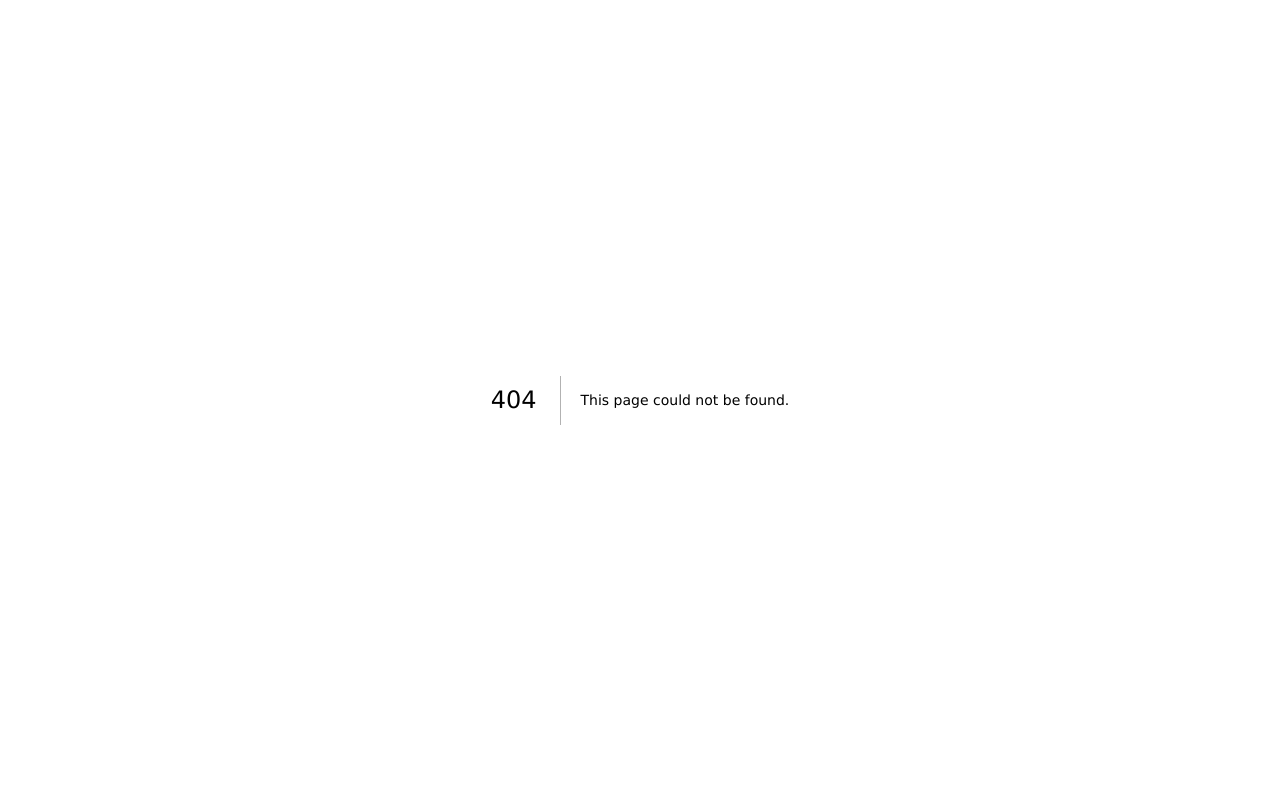
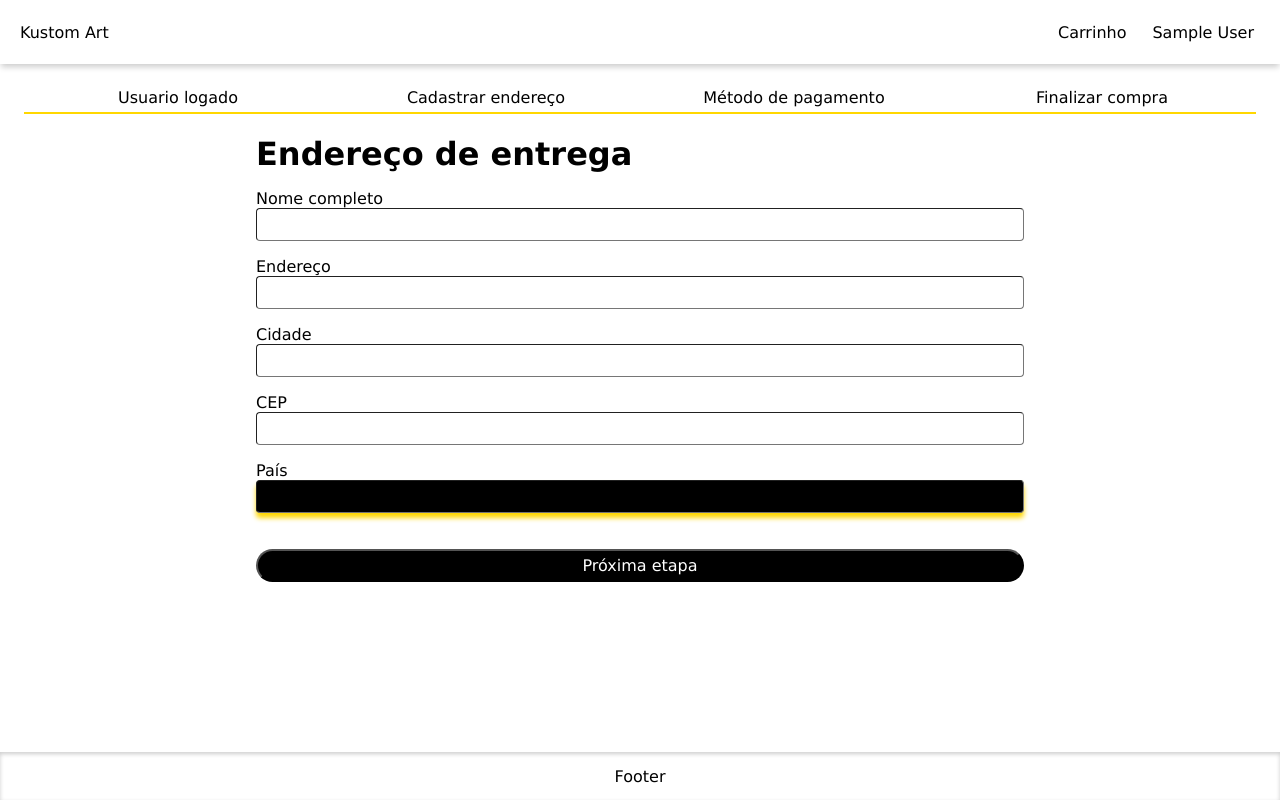
Before and after one commit to Dizerbini/kustom-art-store, a Next.js app: page /shipping in a window 1280 px wide. Before the commit this address had no page. Built offline with nearby package versions, Linux system fonts and the light colour scheme; no server answers; sample sign-in values are in the browser's storage.

Commit message:
Create a payment screen

```diff
--- /dev/null
+++ b/components/CheckoutWizard.js
@@ -0,0 +1,19 @@
+import React from 'react';
+import styles from '../styles/CheckoutWizard.module.css';
+
+export default function CheckoutWizard() {
+  return (
+    <div className={styles.checkoutcontainer}>
+      {[
+        'Usuario logado',
+        'Cadastrar endereço',
+        'Método de pagamento',
+        'Finalizar compra',
+      ].map((step) => (
+        <div key={step} className={styles.box}>
+          {step}
+        </div>
+      ))}
+    </div>
+  );
+}
--- a/pages/_app.js
+++ b/pages/_app.js
@@ -1,15 +1,35 @@
 import '../styles/globals.css';
-import { SessionProvider } from 'next-auth/react';
+import { SessionProvider, useSession } from 'next-auth/react';
 import { StoreProvider } from '../utils/Store';
+import { useRouter } from 'next/router';
 
 function MyApp({ Component, pageProps: { session, ...pageProps } }) {
   return (
     <SessionProvider session={session}>
       <StoreProvider>
-        <Component {...pageProps} />
+        {Component.auth ? (
+          <Auth>
+            <Component {...pageProps} />
+          </Auth>
+        ) : (
+          <Component {...pageProps} />
+        )}
       </StoreProvider>
     </SessionProvider>
   );
 }
 
+function Auth({ children }) {
+  const router = useRouter();
+  const { status } = useSession({
+    required: true,
+    onUnauthenticated() {
+      router.push('/unauthorized?message=login required');
+    },
+  });
+  if (status === 'loading') {
+    return <div>Loading...</div>;
+  }
+  return children;
+}
 export default MyApp;
--- /dev/null
+++ b/pages/shipping.js
@@ -0,0 +1,137 @@
+import Cookies from 'js-cookie';
+import { useRouter } from 'next/router';
+import React, { useContext, useEffect } from 'react';
+import { useForm } from 'react-hook-form';
+import CheckoutWizard from '../components/CheckoutWizard';
+import Layout from '../components/Layout';
+import styles from '../styles/Shipping.module.css';
+import { Store } from '../utils/Store';
+
+export default function ShippingScreen() {
+  const {
+    handleSubmit,
+    register,
+    formState: { errors },
+    setValue,
+  } = useForm();
+
+  const { state, dispatch } = useContext(Store);
+  const { cart } = state;
+  const { shippingAddress } = cart;
+  const router = useRouter();
+
+  useEffect(() => {
+    setValue('fullName', shippingAddress.fullName);
+    setValue('address', shippingAddress.address);
+    setValue('city', shippingAddress.city);
+    setValue('postalCode', shippingAddress.postalCode);
+    setValue('country', shippingAddress.country);
+  }, [setValue, shippingAddress]);
+
+  const submitHandler = ({ fullName, address, city, postalCode, country }) => {
+    dispatch({
+      type: 'SAVE_SHIPPING_ADDRESS',
+      payload: { fullName, address, city, postalCode, country, location },
+    });
+    Cookies.set(
+      'cart',
+      JSON.stringify({
+        ...cart,
+        shippingAddress: {
+          fullName,
+          address,
+          city,
+          postalCode,
+          country,
+          location,
+        },
+      })
+    );
+    router.push('/payment');
+  };
+
+  return (
+    <Layout title="Cadastre seu endereço">
+      <CheckoutWizard activeStep={1} />
+      <form className={styles.form} onSubmit={handleSubmit(submitHandler)}>
+        <h1 className={styles.h1}>Endereço de entrega</h1>
+        <div className={styles.formbox}>
+          <label htmlFor="fullName">Nome completo</label>
+          <input
+            className={styles.input}
+            id="fullName"
+            autoFocus
+            {...register('fullName', {
+              required: 'Digite seu nome completo',
+            })}
+          ></input>
+          {errors.fullName && (
+            <div style="color:#ff0000">{errors.fullName.message}</div>
+          )}
+        </div>
+        <div className={styles.formbox}>
+          <label htmlFor="address">Endereço</label>
+          <input
+            className={styles.input}
+            id="address"
+            autoFocus
+            {...register('address', {
+              required: 'Digite seu endereço',
+              minLength: { value: 3, message: 'Digite endereço correto' },
+            })}
+          ></input>
+          {errors.address && (
+            <div style="color:#ff0000">{errors.address.message}</div>
+          )}
+        </div>
+        <div className={styles.formbox}>
+          <label htmlFor="city">Cidade</label>
+          <input
+            className={styles.input}
+            id="city"
+            autoFocus
+            {...register('city', {
+              required: 'Digite a cidade',
+            })}
+          ></input>
+          {errors.city && (
+            <div style="color:#ff0000">{errors.city.message}</div>
+          )}
+        </div>
+        <div className={styles.formbox}>
+          <label htmlFor="postalCode">CEP</label>
+          <input
+            className={styles.input}
+            id="postalCode"
+            autoFocus
+            {...register('postalCode', {
+              required: 'Digite o CEP',
+            })}
+          ></input>
+          {errors.postalCode && (
+            <div style="color:#ff0000">{errors.postalCode.message}</div>
+          )}
+        </div>
+        <div className={styles.formbox}>
+          <label htmlFor="country">País</label>
+          <input
+            className={styles.input}
+            id="country"
+            autoFocus
+            {...register('country', {
+              required: 'Digite o país',
+            })}
+          ></input>
+          {errors.country && (
+            <div style="color:#ff0000">{errors.country.message}</div>
+          )}
+        </div>
+        <div>
+          <button className={styles.btn}>Próxima etapa</button>
+        </div>
+      </form>
+    </Layout>
+  );
+}
+
+ShippingScreen.auth = true;
--- /dev/null
+++ b/styles/CheckoutWizard.module.css
@@ -0,0 +1,12 @@
+.checkoutcontainer {
+  margin-bottom: 2px;
+  display: flex;
+  flex-wrap: wrap;
+}
+
+.box {
+  flex: 1 1 0%;
+  text-align: center;
+  padding-bottom: 5px;
+  border-bottom: 2px solid #ffd700;
+}
--- a/styles/Layout.module.css
+++ b/styles/Layout.module.css
@@ -12,12 +12,6 @@
   align-items: center;
   padding: 0 20px;
   box-shadow: 0 4px 6px -1px rgba(0, 0, 0, 0.2);
-}
-
-.menuheader {
-  position: relative;
-  display: inline-block;
-  background: red;
 }
 
 .navlink {
--- /dev/null
+++ b/styles/Shipping.module.css
@@ -0,0 +1,39 @@
+.form {
+  margin-left: auto;
+  margin-right: auto;
+  max-width: 768px;
+}
+
+.formbox {
+  margin-bottom: 1rem;
+}
+
+.h1 {
+  margin-bottom: 1rem;
+  font-size: 2rem;
+}
+
+.input {
+  width: 100%;
+}
+
+.btn {
+  background-color: #000;
+  padding: 5px 15px;
+  border-radius: 20px;
+  width: 100%;
+  color: #fff;
+  font-size: 1rem;
+  margin-top: 20px;
+  transition: 0.5s;
+  cursor: pointer;
+}
+
+.btn:hover {
+  background-color: #fff;
+  padding: 5px 15px;
+  border-radius: 20px;
+  width: 100%;
+  color: #000;
+  margin-top: 20px;
+}
--- a/utils/Store.js
+++ b/utils/Store.js
@@ -6,7 +6,7 @@ export const Store = createContext();
 const initialState = {
   cart: Cookies.get('cart')
     ? JSON.parse(Cookies.get('cart'))
-    : { cartItems: [] },
+    : { cartItems: [], shippingAddress: {} },
 };
 
 function reducer(state, action) {
@@ -40,6 +40,25 @@ function reducer(state, action) {
           paymentMethod: '',
         },
       };
+    case 'SAVE_SHIPPING_ADDRESS':
+      return {
+        ...state,
+        cart: {
+          ...state.cart,
+          shippingAddress: {
+            ...state.cart.shippingAddress,
+            ...action.payload,
+          },
+        },
+      };
+    case 'SAVE_PAYMENT_METHOD':
+      return {
+        ...state,
+        cart: {
+          ...state.cart,
+          paymentMethod: action.payload,
+        },
+      };
     default:
       return state;
   }
```
Also changed, not shown: pages/payment.js (added, +77 -0 lines), pages/unauthorized.js (added, +16 -0 lines).
